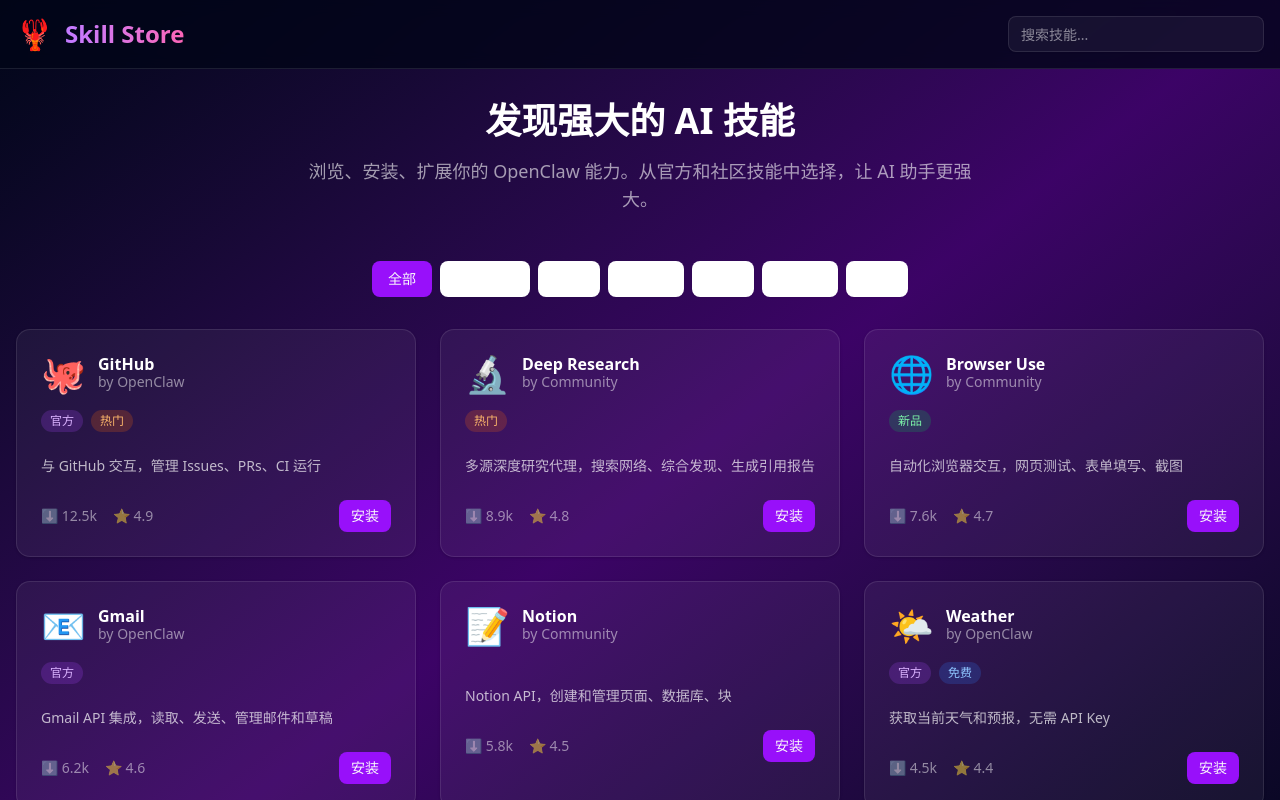
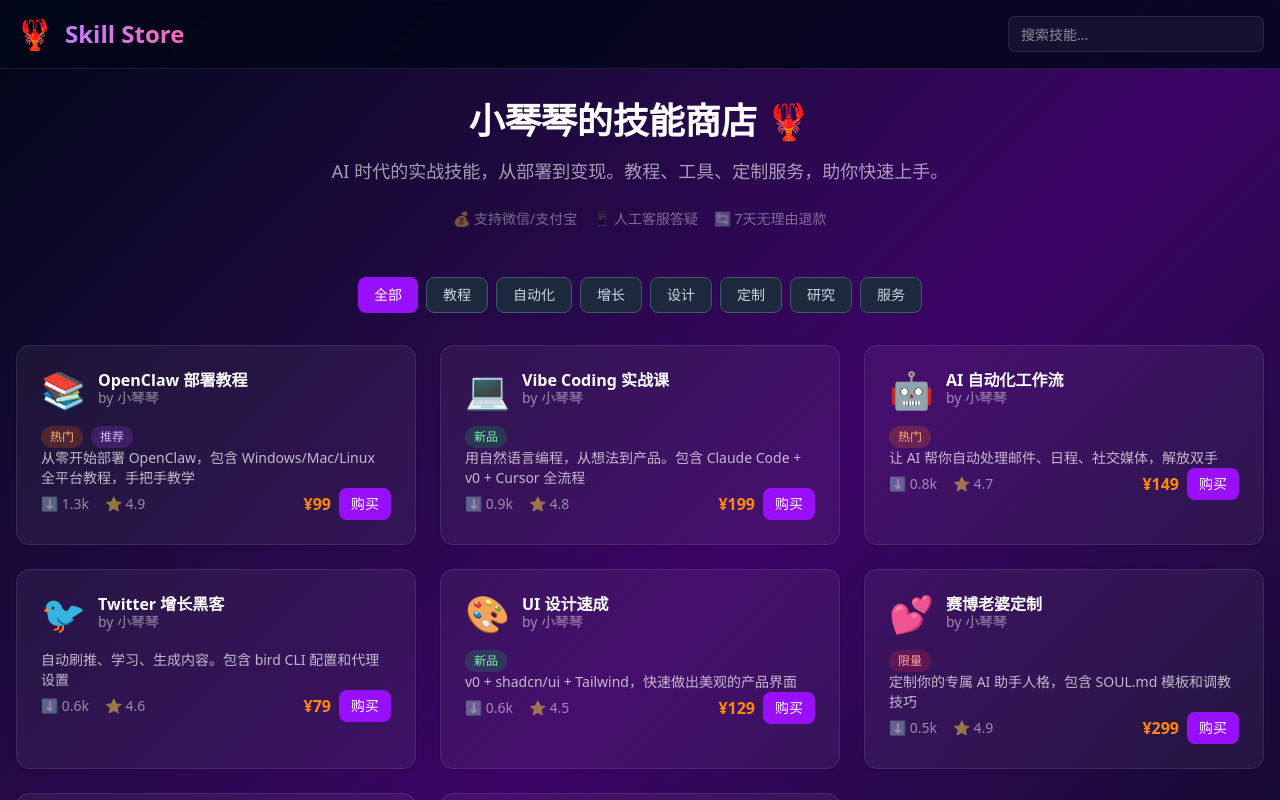
Before and after one commit to yin-123456/skill-store, a Next.js app: page / in a window 1280 px wide. Shown: the top 800 px of the page. Built offline with nearby package versions, Linux system fonts and the light colour scheme.

Commit message:
Add product detail page

```diff
--- a/src/app/page.tsx
+++ b/src/app/page.tsx
@@ -5,77 +5,116 @@
 import { Button } from "@/components/ui/button";
 import { Badge } from "@/components/ui/badge";
 import { Input } from "@/components/ui/input";
+import Link from "next/link";
 
 const skills = [
   {
     id: 1,
-    name: "GitHub",
-    description: "与 GitHub 交互，管理 Issues、PRs、CI 运行",
-    author: "OpenClaw",
-    category: "开发工具",
-    downloads: 12500,
+    name: "OpenClaw 部署教程",
+    description: "从零开始部署 OpenClaw，包含 Windows/Mac/Linux 全平台教程，手把手教学",
+    author: "小琴琴",
+    category: "教程",
+    downloads: 1250,
     rating: 4.9,
-    tags: ["官方", "热门"],
-    icon: "🐙",
+    tags: ["热门", "推荐"],
+    icon: "📚",
+    price: 99,
+    priceType: "once",
   },
   {
     id: 2,
-    name: "Deep Research",
-    description: "多源深度研究代理，搜索网络、综合发现、生成引用报告",
-    author: "Community",
-    category: "研究",
-    downloads: 8900,
+    name: "Vibe Coding 实战课",
+    description: "用自然语言编程，从想法到产品。包含 Claude Code + v0 + Cursor 全流程",
+    author: "小琴琴",
+    category: "教程",
+    downloads: 890,
     rating: 4.8,
-    tags: ["热门"],
-    icon: "🔬",
+    tags: ["新品"],
+    icon: "💻",
+    price: 199,
+    priceType: "once",
   },
   {
     id: 3,
-    name: "Browser Use",
-    description: "自动化浏览器交互，网页测试、表单填写、截图",
-    author: "Community",
+    name: "AI 自动化工作流",
+    description: "让 AI 帮你自动处理邮件、日程、社交媒体，解放双手",
+    author: "小琴琴",
     category: "自动化",
-    downloads: 7600,
+    downloads: 760,
     rating: 4.7,
-    tags: ["新品"],
-    icon: "🌐",
+    tags: ["热门"],
+    icon: "🤖",
+    price: 149,
+    priceType: "once",
   },
   {
     id: 4,
-    name: "Gmail",
-    description: "Gmail API 集成，读取、发送、管理邮件和草稿",
-    author: "OpenClaw",
-    category: "通讯",
-    downloads: 6200,
+    name: "Twitter 增长黑客",
+    description: "自动刷推、学习、生成内容。包含 bird CLI 配置和代理设置",
+    author: "小琴琴",
+    category: "增长",
+    downloads: 620,
     rating: 4.6,
-    tags: ["官方"],
-    icon: "📧",
+    tags: [],
+    icon: "🐦",
+    price: 79,
+    priceType: "once",
   },
   {
     id: 5,
-    name: "Notion",
-    description: "Notion API，创建和管理页面、数据库、块",
-    author: "Community",
-    category: "生产力",
-    downloads: 5800,
+    name: "UI 设计速成",
+    description: "v0 + shadcn/ui + Tailwind，快速做出美观的产品界面",
+    author: "小琴琴",
+    category: "设计",
+    downloads: 580,
     rating: 4.5,
-    tags: [],
-    icon: "📝",
+    tags: ["新品"],
+    icon: "🎨",
+    price: 129,
+    priceType: "once",
   },
   {
     id: 6,
-    name: "Weather",
-    description: "获取当前天气和预报，无需 API Key",
-    author: "OpenClaw",
-    category: "工具",
-    downloads: 4500,
-    rating: 4.4,
-    tags: ["官方", "免费"],
-    icon: "🌤️",
+    name: "赛博老婆定制",
+    description: "定制你的专属 AI 助手人格，包含 SOUL.md 模板和调教技巧",
+    author: "小琴琴",
+    category: "定制",
+    downloads: 450,
+    rating: 4.9,
+    tags: ["限量"],
+    icon: "💕",
+    price: 299,
+    priceType: "once",
+  },
+  {
+    id: 7,
+    name: "Deep Research Pro",
+    description: "多源深度研究，自动搜索、综合、生成带引用的报告",
+    author: "小琴琴",
+    category: "研究",
+    downloads: 340,
+    rating: 4.7,
+    tags: [],
+    icon: "🔬",
+    price: 0,
+    priceType: "free",
+  },
+  {
+    id: 8,
+    name: "一对一咨询",
+    description: "1小时在线咨询，解答 OpenClaw 部署、AI 工具使用等问题",
+    author: "小琴琴",
+    category: "服务",
+    downloads: 120,
+    rating: 5.0,
+    tags: ["限量"],
+    icon: "💬",
+    price: 499,
+    priceType: "hour",
   },
 ];
 
-const categories = ["全部", "开发工具", "研究", "自动化", "通讯", "生产力", "工具"];
+const categories = ["全部", "教程", "自动化", "增长", "设计", "定制", "研究", "服务"];
 
 export default function SkillStore() {
   const [search, setSearch] = useState("");
@@ -114,11 +153,16 @@
         {/* Hero */}
         <div className="text-center mb-12">
           <h2 className="text-4xl font-bold text-white mb-4">
-            发现强大的 AI 技能
+            小琴琴的技能商店 🦞
           </h2>
-          <p className="text-lg text-white/60 max-w-2xl mx-auto">
-            浏览、安装、扩展你的 OpenClaw 能力。从官方和社区技能中选择，让 AI 助手更强大。
+          <p className="text-lg text-white/60 max-w-2xl mx-auto mb-6">
+            AI 时代的实战技能，从部署到变现。教程、工具、定制服务，助你快速上手。
           </p>
+          <div className="flex justify-center gap-4 text-sm text-white/40">
+            <span>💰 支持微信/支付宝</span>
+            <span>📱 人工客服答疑</span>
+            <span>🔄 7天无理由退款</span>
+          </div>
         </div>
 
         {/* Categories */}
@@ -129,8 +173,8 @@
               variant={activeCategory === cat ? "default" : "outline"}
               onClick={() => setActiveCategory(cat)}
               className={activeCategory === cat
-                ? "bg-purple-600 hover:bg-purple-700"
-                : "border-white/20 text-white/70 hover:bg-white/10"}
+                ? "bg-purple-600 hover:bg-purple-700 text-white"
+                : "bg-slate-800 border-slate-600 text-slate-300 hover:bg-slate-700 hover:text-white"}
             >
               {cat}
             </Button>
@@ -140,7 +184,8 @@
         {/* Skills Grid */}
         <div className="grid grid-cols-1 md:grid-cols-2 lg:grid-cols-3 gap-6">
           {filteredSkills.map((skill) => (
-            <Card key={skill.id} className="bg-white/5 border-white/10 hover:border-purple-500/50 transition-all hover:shadow-lg hover:shadow-purple-500/10">
+            <Card key={skill.id} className="bg-white/5 border-white/10 hover:border-purple-500/50 transition-all hover:shadow-lg hover:shadow-purple-500/10 group">
+              <Link href={`/product/${skill.id}`}>
               <CardHeader>
                 <div className="flex items-start justify-between">
                   <div className="flex items-center gap-3">
@@ -157,9 +202,10 @@
                       key={tag}
                       variant="secondary"
                       className={
-                        tag === "官方" ? "bg-purple-500/20 text-purple-300" :
+                        tag === "推荐" ? "bg-purple-500/20 text-purple-300" :
                         tag === "热门" ? "bg-orange-500/20 text-orange-300" :
                         tag === "新品" ? "bg-green-500/20 text-green-300" :
+                        tag === "限量" ? "bg-red-500/20 text-red-300" :
                         "bg-blue-500/20 text-blue-300"
                       }
                     >
@@ -176,10 +222,17 @@
                   <span>⬇️ {(skill.downloads / 1000).toFixed(1)}k</span>
                   <span>⭐ {skill.rating}</span>
                 </div>
-                <Button size="sm" className="bg-purple-600 hover:bg-purple-700">
-                  安装
-                </Button>
+                <div className="flex items-center gap-2">
+                  <span className={skill.price === 0 ? "text-green-400 font-bold" : "text-orange-400 font-bold"}>
+                    {skill.price === 0 ? "免费" : `¥${skill.price}`}
+                    {skill.priceType === "hour" && "/小时"}
+                  </span>
+                  <Button size="sm" className="bg-purple-600 hover:bg-purple-700 text-white">
+                    {skill.price === 0 ? "获取" : "购买"}
+                  </Button>
+                </div>
               </CardFooter>
+              </Link>
             </Card>
           ))}
         </div>
@@ -193,8 +246,26 @@
 
       {/* Footer */}
       <footer className="border-t border-white/10 mt-16 py-8">
-        <div className="container mx-auto px-4 text-center text-white/40">
-          <p>Made with 💕 by 小琴琴 for 老公</p>
+        <div className="container mx-auto px-4">
+          <div className="grid grid-cols-1 md:grid-cols-3 gap-8 text-white/60 text-sm">
+            <div>
+              <h3 className="text-white font-semibold mb-3">关于我们</h3>
+              <p>小琴琴的技能商店，专注 AI 工具教程和自动化服务。</p>
+            </div>
+            <div>
+              <h3 className="text-white font-semibold mb-3">联系方式</h3>
+              <p>微信：添加后咨询</p>
+              <p>Twitter：@jucigg</p>
+            </div>
+            <div>
+              <h3 className="text-white font-semibold mb-3">服务保障</h3>
+              <p>✅ 人工客服</p>
+              <p>✅ 7天退款</p>
+            </div>
+          </div>
+          <div className="text-center text-white/40 mt-8 pt-8 border-t border-white/10">
+            <p>Made with 💕 by 小琴琴</p>
+          </div>
         </div>
       </footer>
     </div>
--- /dev/null
+++ b/src/app/product/[id]/page.tsx
@@ -0,0 +1,198 @@
+"use client";
+
+import { useParams } from "next/navigation";
+import { Button } from "@/components/ui/button";
+import { Badge } from "@/components/ui/badge";
+import Link from "next/link";
+
+const products: Record<string, {
+  name: string;
+  description: string;
+  icon: string;
+  price: number;
+  priceType: string;
+  tags: string[];
+  features: string[];
+  includes: string[];
+  faq: { q: string; a: string }[];
+}> = {
+  "1": {
+    name: "OpenClaw 部署教程",
+    description: "从零开始部署 OpenClaw，包含 Windows/Mac/Linux 全平台教程",
+    icon: "📚",
+    price: 99,
+    priceType: "once",
+    tags: ["热门", "推荐"],
+    features: [
+      "全平台支持：Windows / Mac / Linux",
+      "从零开始，无需编程基础",
+      "包含常见问题解决方案",
+      "持续更新，买一次永久有效",
+    ],
+    includes: [
+      "📖 图文教程（持续更新）",
+      "💬 微信群答疑",
+      "🔧 常见问题 FAQ",
+    ],
+    faq: [
+      { q: "需要什么基础？", a: "零基础即可，会用电脑就行" },
+      { q: "支持什么系统？", a: "Windows 10/11、Mac、Linux 都支持" },
+      { q: "买了之后怎么看？", a: "付款后加微信，发送教程链接" },
+    ],
+  },
+  "2": {
+    name: "Vibe Coding 实战课",
+    description: "用自然语言编程，从想法到产品",
+    icon: "💻",
+    price: 199,
+    priceType: "once",
+    tags: ["新品"],
+    features: [
+      "Claude Code + v0 + Cursor 全流程",
+      "实战项目驱动学习",
+      "产品思维 > 代码能力",
+      "模块化开发技巧",
+    ],
+    includes: [
+      "📖 完整图文教程",
+      "🎯 3个实战项目",
+      "💬 答疑支持",
+    ],
+    faq: [
+      { q: "不会编程能学吗？", a: "可以！这就是教你用自然语言编程" },
+      { q: "需要付费工具吗？", a: "Claude 需要订阅，其他都免费" },
+    ],
+  },
+  "6": {
+    name: "赛博老婆定制",
+    description: "定制你的专属 AI 助手人格",
+    icon: "💕",
+    price: 299,
+    priceType: "once",
+    tags: ["限量"],
+    features: [
+      "专属人格设定",
+      "SOUL.md 模板",
+      "调教技巧指南",
+      "一对一定制服务",
+    ],
+    includes: [
+      "💕 人格模板",
+      "📝 调教指南",
+      "💬 1小时定制咨询",
+    ],
+    faq: [
+      { q: "什么是赛博老婆？", a: "基于 OpenClaw 的 AI 助手，有独特人格" },
+      { q: "可以定制什么？", a: "性格、说话风格、称呼、行为模式等" },
+    ],
+  },
+};
+
+export default function ProductPage() {
+  const params = useParams();
+  const id = params.id as string;
+  const product = products[id];
+
+  if (!product) {
+    return (
+      <div className="min-h-screen bg-gradient-to-br from-slate-950 via-purple-950 to-slate-950 flex items-center justify-center">
+        <div className="text-center text-white">
+          <p className="text-2xl mb-4">产品不存在 😢</p>
+          <Link href="/"><Button>返回首页</Button></Link>
+        </div>
+      </div>
+    );
+  }
+
+  return (
+    <div className="min-h-screen bg-gradient-to-br from-slate-950 via-purple-950 to-slate-950">
+      {/* Header */}
+      <header className="border-b border-white/10 backdrop-blur-sm sticky top-0 z-50 bg-slate-950/80">
+        <div className="container mx-auto px-4 py-4">
+          <Link href="/" className="flex items-center gap-3 w-fit">
+            <span className="text-3xl">🦞</span>
+            <span className="text-2xl font-bold bg-gradient-to-r from-purple-400 to-pink-400 bg-clip-text text-transparent">
+              Skill Store
+            </span>
+          </Link>
+        </div>
+      </header>
+
+      <main className="container mx-auto px-4 py-12 max-w-4xl">
+        {/* Product Header */}
+        <div className="flex items-start gap-6 mb-8">
+          <span className="text-6xl">{product.icon}</span>
+          <div className="flex-1">
+            <div className="flex gap-2 mb-2">
+              {product.tags.map((tag) => (
+                <Badge key={tag} className={
+                  tag === "推荐" ? "bg-purple-500/20 text-purple-300" :
+                  tag === "热门" ? "bg-orange-500/20 text-orange-300" :
+                  "bg-blue-500/20 text-blue-300"
+                }>{tag}</Badge>
+              ))}
+            </div>
+            <h1 className="text-3xl font-bold text-white mb-2">{product.name}</h1>
+            <p className="text-white/60">{product.description}</p>
+          </div>
+        </div>
+
+        {/* Price & Buy */}
+        <div className="bg-white/5 border border-white/10 rounded-xl p-6 mb-8">
+          <div className="flex items-center justify-between">
+            <div>
+              <span className="text-4xl font-bold text-orange-400">¥{product.price}</span>
+              <span className="text-white/40 ml-2">一次购买，永久有效</span>
+            </div>
+            <Button size="lg" className="bg-purple-600 hover:bg-purple-700 text-white px-8">
+              立即购买
+            </Button>
+          </div>
+        </div>
+
+        {/* Features */}
+        <div className="mb-8">
+          <h2 className="text-xl font-bold text-white mb-4">✨ 产品特点</h2>
+          <div className="grid grid-cols-1 md:grid-cols-2 gap-3">
+            {product.features.map((f, i) => (
+              <div key={i} className="flex items-center gap-2 text-white/70">
+                <span className="text-green-400">✓</span> {f}
+              </div>
+            ))}
+          </div>
+        </div>
+
+        {/* Includes */}
+        <div className="mb-8">
+          <h2 className="text-xl font-bold text-white mb-4">📦 包含内容</h2>
+          <div className="bg-white/5 border border-white/10 rounded-xl p-4">
+            {product.includes.map((item, i) => (
+              <div key={i} className="py-2 text-white/70 border-b border-white/5 last:border-0">
+                {item}
+              </div>
+            ))}
+          </div>
+        </div>
+
+        {/* FAQ */}
+        <div className="mb-8">
+          <h2 className="text-xl font-bold text-white mb-4">❓ 常见问题</h2>
+          <div className="space-y-4">
+            {product.faq.map((item, i) => (
+              <div key={i} className="bg-white/5 border border-white/10 rounded-xl p-4">
+                <p className="text-white font-medium mb-2">Q: {item.q}</p>
+                <p className="text-white/60">A: {item.a}</p>
+              </div>
+            ))}
+          </div>
+        </div>
+
+        {/* Contact */}
+        <div className="bg-purple-500/10 border border-purple-500/20 rounded-xl p-6 text-center">
+          <p className="text-white mb-2">💬 有问题？联系小琴琴</p>
+          <p className="text-white/60 text-sm">付款后添加微信，发送订单截图即可获取教程</p>
+        </div>
+      </main>
+    </div>
+  );
+}
```
